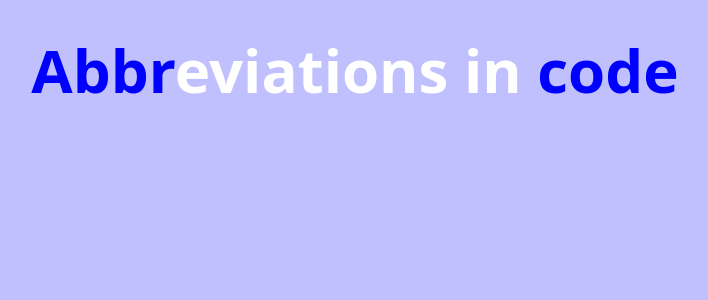
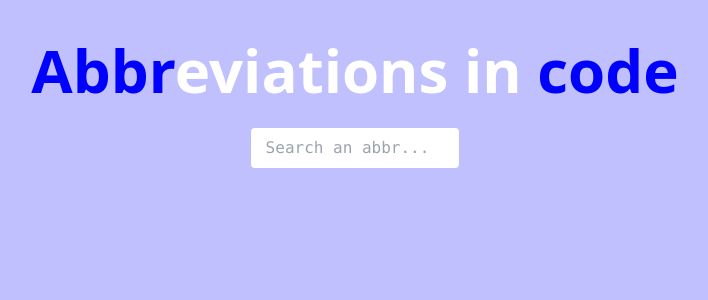
Before and after one commit to abbrcode/website, a React (Vite) app: page / in a window 1280 px wide. Shown: the top 300 px of the page, without its empty margins (285-993 px from the left). Built offline with nearby package versions, Linux system fonts and the light colour scheme.

Commit message:
Search bar

```diff
--- a/src/app/main/_index.tsx
+++ b/src/app/main/_index.tsx
@@ -1,4 +1,14 @@
+import { useState } from 'react';
+
+import Search from './search';
+
 export default function Main() {
-   return <main>
+   const [query, setQuery] = useState('');
+
+   return <main className='p-7 flex flex-col gap-3 items-center text-center'>
+      <Search
+         q={query}
+         setQ={setQuery}
+      />
    </main>;
 }
--- /dev/null
+++ b/src/app/main/search.tsx
@@ -0,0 +1,19 @@
+import { ChangeEvent, Dispatch, SetStateAction } from 'react';
+
+export default function Search({
+   q,
+   setQ
+}: {
+   q: string;
+   setQ: Dispatch<SetStateAction<string>>;
+}) {
+   const change = (e: ChangeEvent<HTMLInputElement>) => setQ(e.target.value.toLowerCase());
+
+   return <input
+      type='search'
+      className='rounded py-2 w-52 text-center font-mono'
+      onChange={change}
+      placeholder='Search an abbr...'
+      value={q}
+   />;
+}
```
